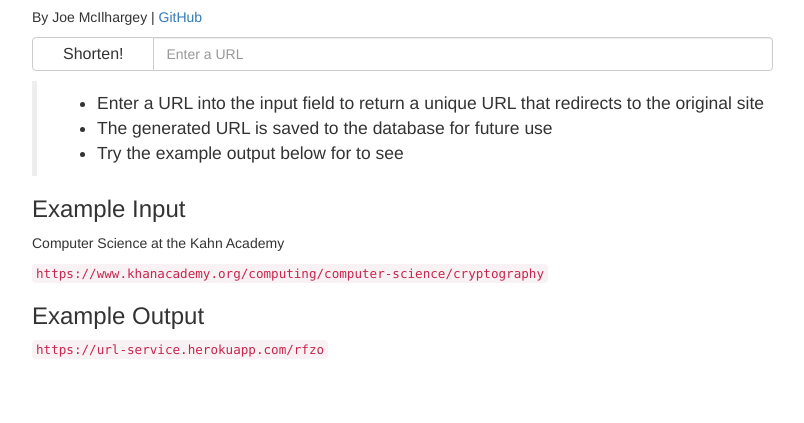
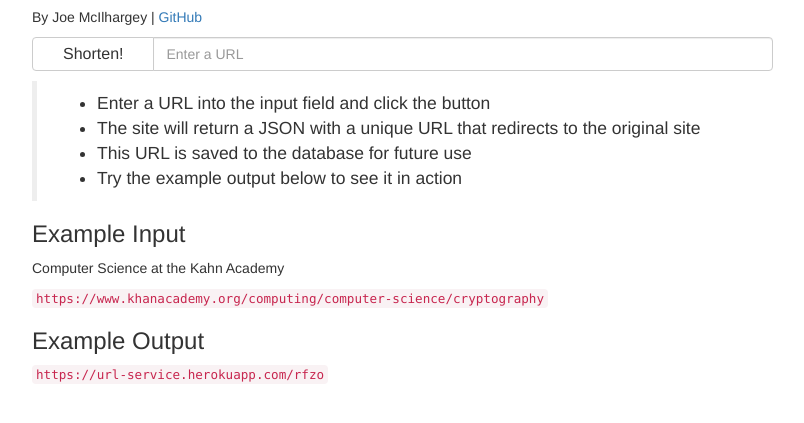
Before and after one commit to jmcilhargey/url-shortener, a website: page index.html in a window 1280 px wide. Shown: the part 63-486 px from the top of the page, without its empty margins (38-842 px from the left). Drawn offline with nearby package versions, Linux system fonts and the light colour scheme.

```diff
--- a/index.html
+++ b/index.html
@@ -19,9 +19,10 @@
             </form>
             <blockquote>
                 <ul>
-                    <li>Enter a URL into the input field to return a unique URL that redirects to the original site</li>
-                    <li>The generated URL is saved to the database for future use</li>
-                    <li>Try the example output below for to see</li>
+                    <li>Enter a URL into the input field and click the button</li>
+                    <li>The site will return a JSON with a unique URL that redirects to the original site</li>
+                    <li>This URL is saved to the database for future use</li>
+                    <li>Try the example output below to see it in action</li>
                 </ul>
             </blockquote>
 
```
